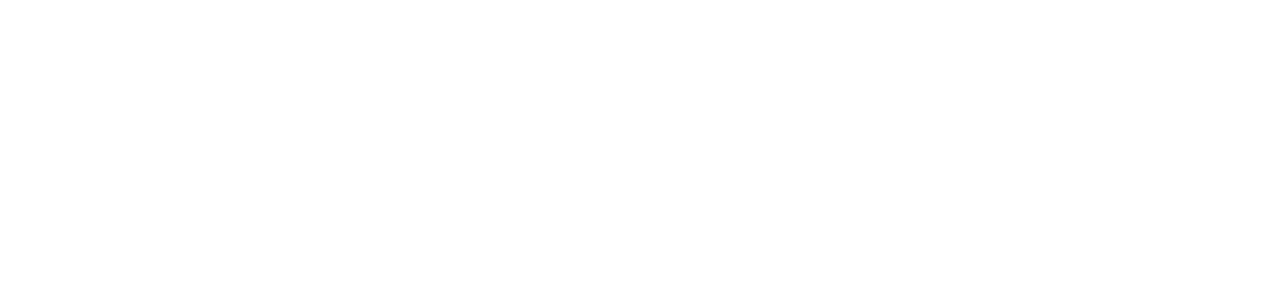
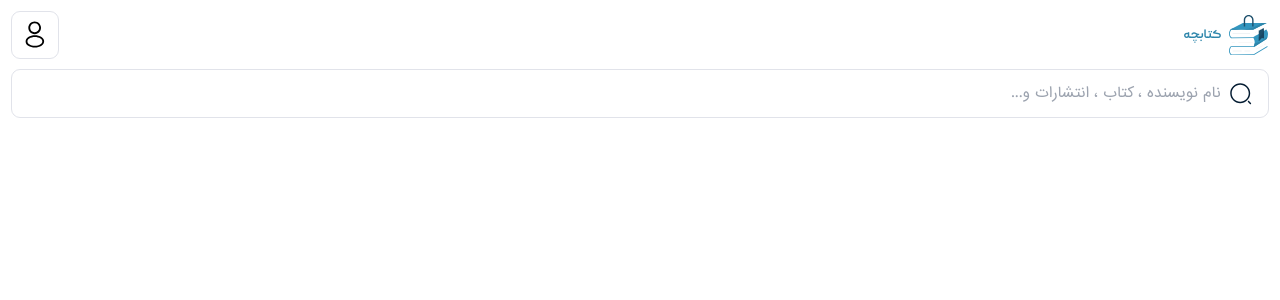
Before and after one commit to 1stMmD/ketabcheh, a React (Vite) app: page /home in a window 1280 px wide. Before the commit this address had no page. Shown: the top 300 px of the page. Built offline with nearby package versions, Linux system fonts and the light colour scheme.

Commit message:
add : serach input and header of the header of home page

```diff
--- a/src/App.tsx
+++ b/src/App.tsx
@@ -6,6 +6,7 @@
 import Loading from "./views/loading"
 import Boarding from "./views/boarding"
 import Signup from "./views/signup"
+import Home from "./views/home"
 
 function App() {
   return (
@@ -15,8 +16,10 @@
       '>
 
         <Routes>
+          <Route path="/loading" element={<Loading/>}/>
           <Route path="/" element={<Boarding/>}/>
           <Route path="/sign-up" element={<Signup/>}/>
+          <Route path="/home" element={<Home/>}/>
         </Routes>
 
       </main>
--- /dev/null
+++ b/src/components/search-input/search-input.tsx
@@ -0,0 +1,42 @@
+import { SearchNormal } from "../../svg/icons"
+
+function SearchInput() {
+  return (
+    <div
+    className="
+    flex
+    flex-row-reverse
+    items-center
+    rounded-[8px]
+    px-4
+    py-3
+    gap-2
+    outline
+    outline-[1px]
+    outline-[#E1E3EA]
+    font-[IRANSans]
+    fill-[#041C32]
+    stroke-[#041C32]
+    ">
+      <SearchNormal
+      className="
+      w-[24px]
+
+      "
+      />
+
+      <input
+      placeholder="نام نویسنده ،‌ کتاب ،‌ انتشارات و..."
+      dir="rtl"
+      className="
+      text-[14px]
+      w-full
+      flex-shrink
+      outline-none
+      "
+      />
+    </div>
+  )
+}
+
+export default SearchInput
--- a/src/index.css
+++ b/src/index.css
@@ -7,7 +7,7 @@
 
 @font-face {
     font-family: Kalameh;
-    src: url("../public/KALAMEH\ BLACK.TTF");
+    src: url("../public/Kalameh\ Bold.ttf");
 }
 
 @font-face {
@@ -25,3 +25,7 @@
     src: url("../public/IRANSans\ Medium.ttf");
     font-weight: 500;
 }
+
+* {
+    -webkit-tap-highlight-color: transparent;
+}
--- a/src/svg/icons.tsx
+++ b/src/svg/icons.tsx
@@ -41,3 +41,21 @@
         <path d="M10.7 13C10.57 13 10.44 12.97 10.32 12.92C10.2 12.87 10.09 12.8 9.98995 12.71C9.89995 12.61 9.82995 12.5 9.76995 12.38C9.72995 12.26 9.69995 12.13 9.69995 12C9.69995 11.74 9.80995 11.48 9.98995 11.29C10.36 10.92 11.04 10.92 11.41 11.29C11.59 11.48 11.7 11.74 11.7 12C11.7 12.13 11.67 12.26 11.62 12.38C11.57 12.5 11.5 12.61 11.41 12.71C11.31 12.8 11.2 12.87 11.08 12.92C10.96 12.97 10.83 13 10.7 13Z" className={"stroke-none fill-inherit"}/>
     </svg>
 )
+
+export const Profile = ({
+    className
+} : props) => (
+    <svg className={className} viewBox="0 0 31 31" xmlns="http://www.w3.org/2000/svg">
+        <path d="M15.3595 14.6779C15.3216 14.6779 15.2963 14.6779 15.2584 14.6779C15.1952 14.6652 15.1068 14.6652 15.031 14.6779C11.3679 14.5642 8.60156 11.6842 8.60156 8.13471C8.60156 4.52208 11.5447 1.57892 15.1574 1.57892C18.77 1.57892 21.7131 4.52208 21.7131 8.13471C21.7005 11.6842 18.9216 14.5642 15.3974 14.6779C15.3847 14.6779 15.3721 14.6779 15.3595 14.6779ZM15.1574 3.47366C12.5931 3.47366 10.4963 5.5705 10.4963 8.13471C10.4963 10.661 12.4668 12.6947 14.9805 12.7831C15.0437 12.7705 15.2205 12.7705 15.3847 12.7831C17.8605 12.6694 19.8058 10.6358 19.8184 8.13471C19.8184 5.5705 17.7216 3.47366 15.1574 3.47366Z" className={"stroke-none fill-inherit"}/>
+        <path d="M15.3722 28.4842C12.8964 28.4842 10.408 27.8526 8.52585 26.5895C6.77006 25.4274 5.81006 23.8358 5.81006 22.1052C5.81006 20.3747 6.77006 18.7705 8.52585 17.5958C12.3153 15.0821 18.4543 15.0821 22.2185 17.5958C23.9616 18.7579 24.9343 20.3495 24.9343 22.08C24.9343 23.8105 23.9743 25.4147 22.2185 26.5895C20.3237 27.8526 17.848 28.4842 15.3722 28.4842ZM9.57427 19.1874C8.36164 19.9958 7.7048 21.0316 7.7048 22.1179C7.7048 23.1916 8.37427 24.2274 9.57427 25.0231C12.7195 27.1326 18.0248 27.1326 21.1701 25.0231C22.3827 24.2147 23.0395 23.1789 23.0395 22.0926C23.0395 21.0189 22.3701 19.9831 21.1701 19.1874C18.0248 17.0905 12.7195 17.0905 9.57427 19.1874Z" className={"stroke-none fill-inherit"}/>
+    </svg>
+)
+
+export const SearchNormal = ({
+    className
+} : props) => (
+    <svg className={className} viewBox="0 0 24 24" xmlns="http://www.w3.org/2000/svg">
+        <path d="M11.5 21.75C5.85 21.75 1.25 17.15 1.25 11.5C1.25 5.85 5.85 1.25 11.5 1.25C17.15 1.25 21.75 5.85 21.75 11.5C21.75 17.15 17.15 21.75 11.5 21.75ZM11.5 2.75C6.67 2.75 2.75 6.68 2.75 11.5C2.75 16.32 6.67 20.25 11.5 20.25C16.33 20.25 20.25 16.32 20.25 11.5C20.25 6.68 16.33 2.75 11.5 2.75Z" className={"stroke-none fill-inherit"}/>
+        <path d="M21.9999 22.75C21.8099 22.75 21.6199 22.68 21.4699 22.53L19.4699 20.53C19.1799 20.24 19.1799 19.76 19.4699 19.47C19.7599 19.18 20.2399 19.18 20.5299 19.47L22.5299 21.47C22.8199 21.76 22.8199 22.24 22.5299 22.53C22.3799 22.68 22.1899 22.75 21.9999 22.75Z" className={"stroke-none fill-inherit"}/>
+    </svg>
+)
--- /dev/null
+++ b/src/views/home/index.tsx
@@ -0,0 +1,69 @@
+import SearchInput from "../../components/search-input/search-input"
+import { Profile } from "../../svg/icons"
+import { KetabchehLogo } from "../../svg/ketabcheh-logo"
+
+function Home() {
+  return (
+    <div
+    className="
+    min-h-screen
+    w-full
+    flex
+    flex-col
+    px-3
+    pt-3
+    ">
+        <div
+        className="
+        flex
+        justify-between
+        mb-3
+        ">
+            <button
+            className="
+            p-2
+            rounded-[8px]
+            outline
+            outline-[1px]
+            outline-[#E1E3EA]
+            ">
+                <Profile
+                className="
+                w-[30px]
+                "
+                />
+            </button>
+
+            <div
+            className="
+            flex
+            items-center
+            justify-center
+            gap-2
+            ">
+
+                <p
+                className="
+                text-[16px]
+                font-bold
+                font-[Kalameh]
+                text-primary
+                ">
+                    کتابچه
+                </p>
+
+                <KetabchehLogo
+                className="
+                w-[39px]
+                "
+                />
+
+            </div>
+        </div>
+
+        <SearchInput/>
+    </div>
+  )
+}
+
+export default Home
```
Also changed, not shown: public/Kalameh Bold.ttf (added).
